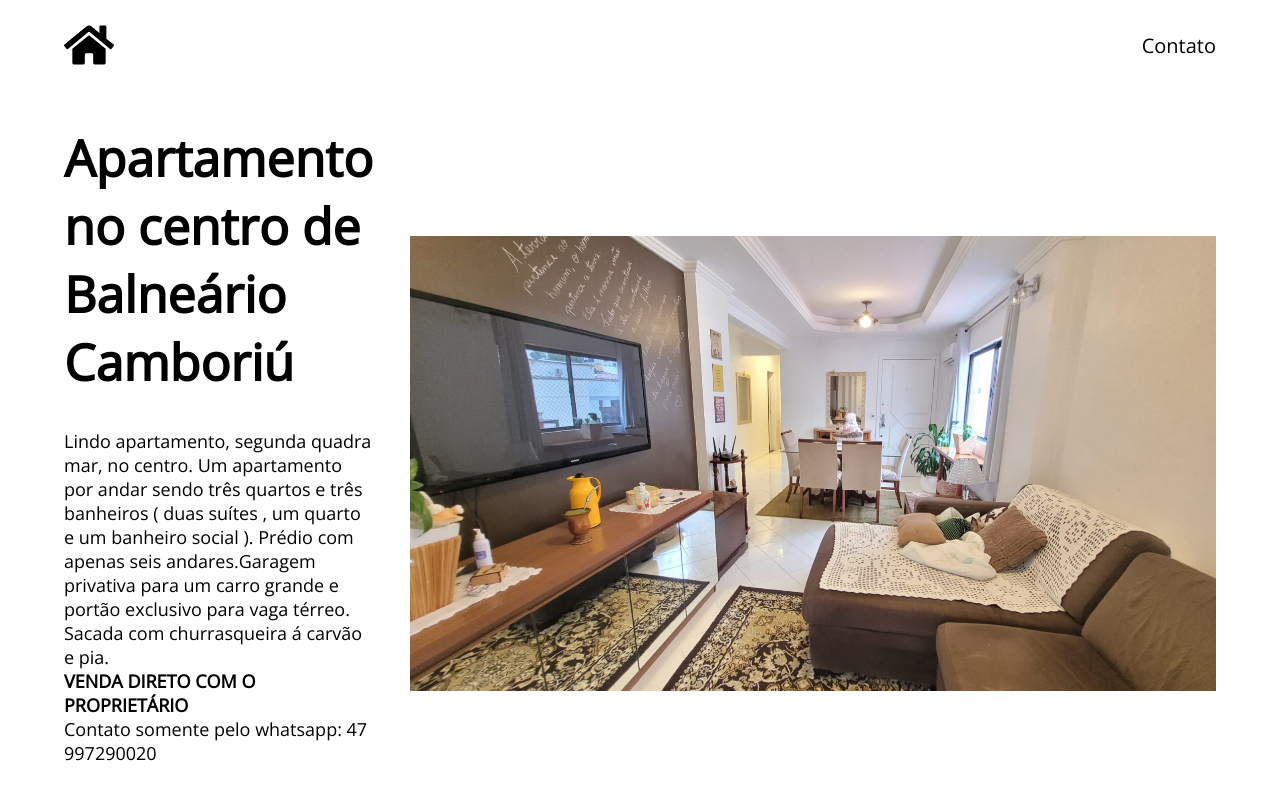
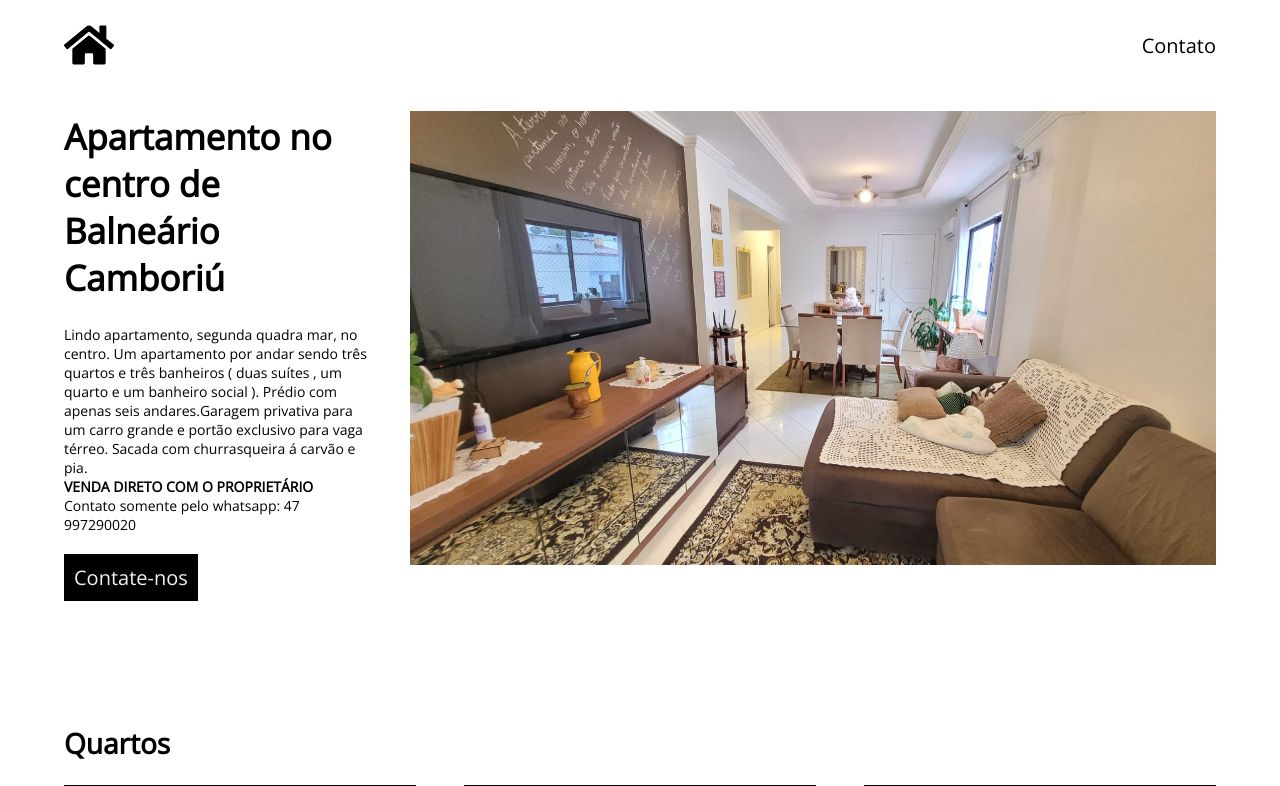
Before and after one commit to Shania810/apartment-sale, a React (Create React App) app: page / in a window 1280 px wide. Shown: the top 786 px of the page. Built offline with nearby package versions, Linux system fonts and the light colour scheme.

Commit message:
added changes in styles of the section Main

```diff
--- a/src/sections/Main/style.css
+++ b/src/sections/Main/style.css
@@ -12,13 +12,12 @@ main {
 }
 
 #main-description h1 {
-    font-size: 50px;
+    font-size: 35px;
 }
 
 #main-description p {
-    font-size: 18px;
-    font-weight: 500;
-    margin-bottom: 50px;
+    font-size: 14px;
+    margin-bottom: 30px;
 }
 
 #main-description-button {
```
